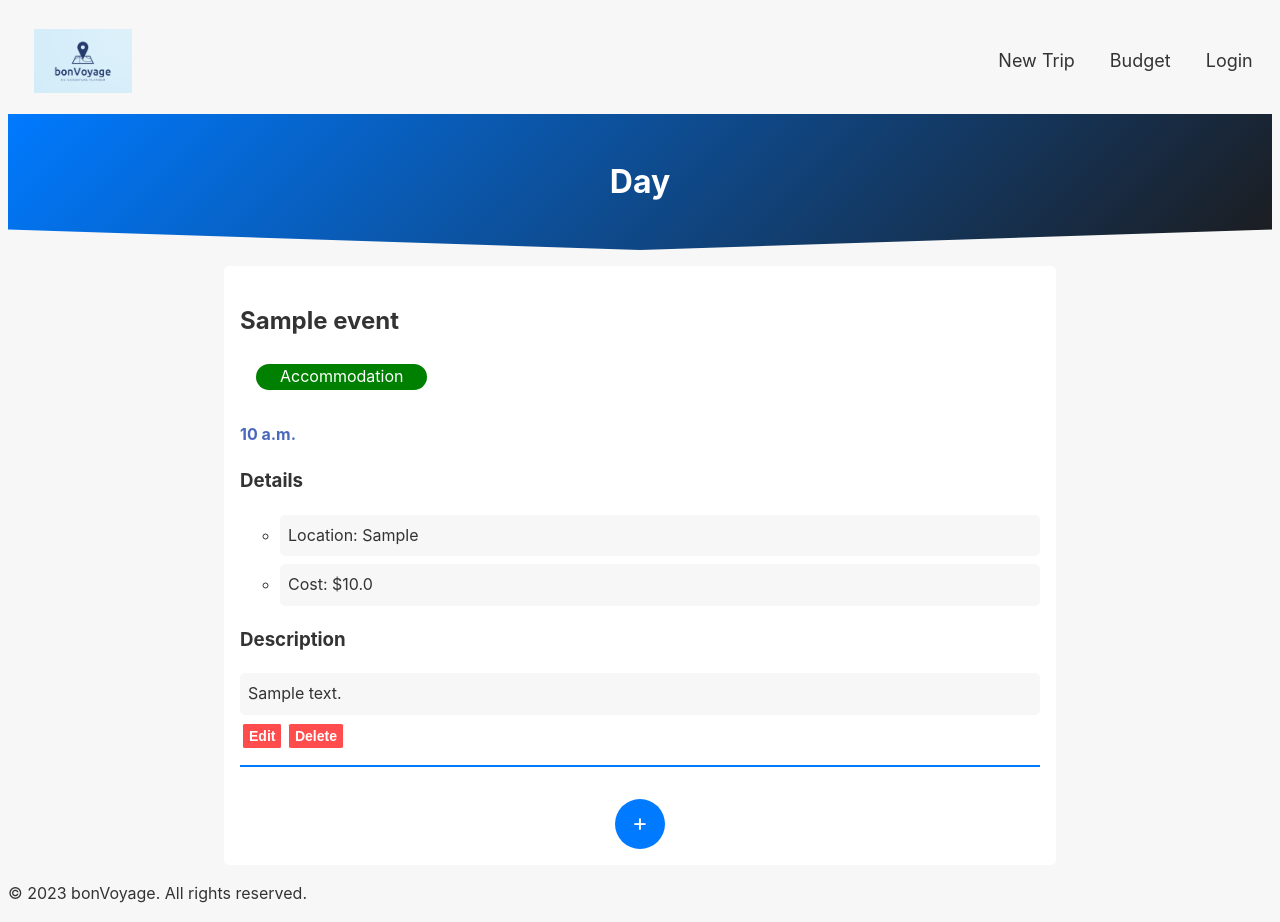
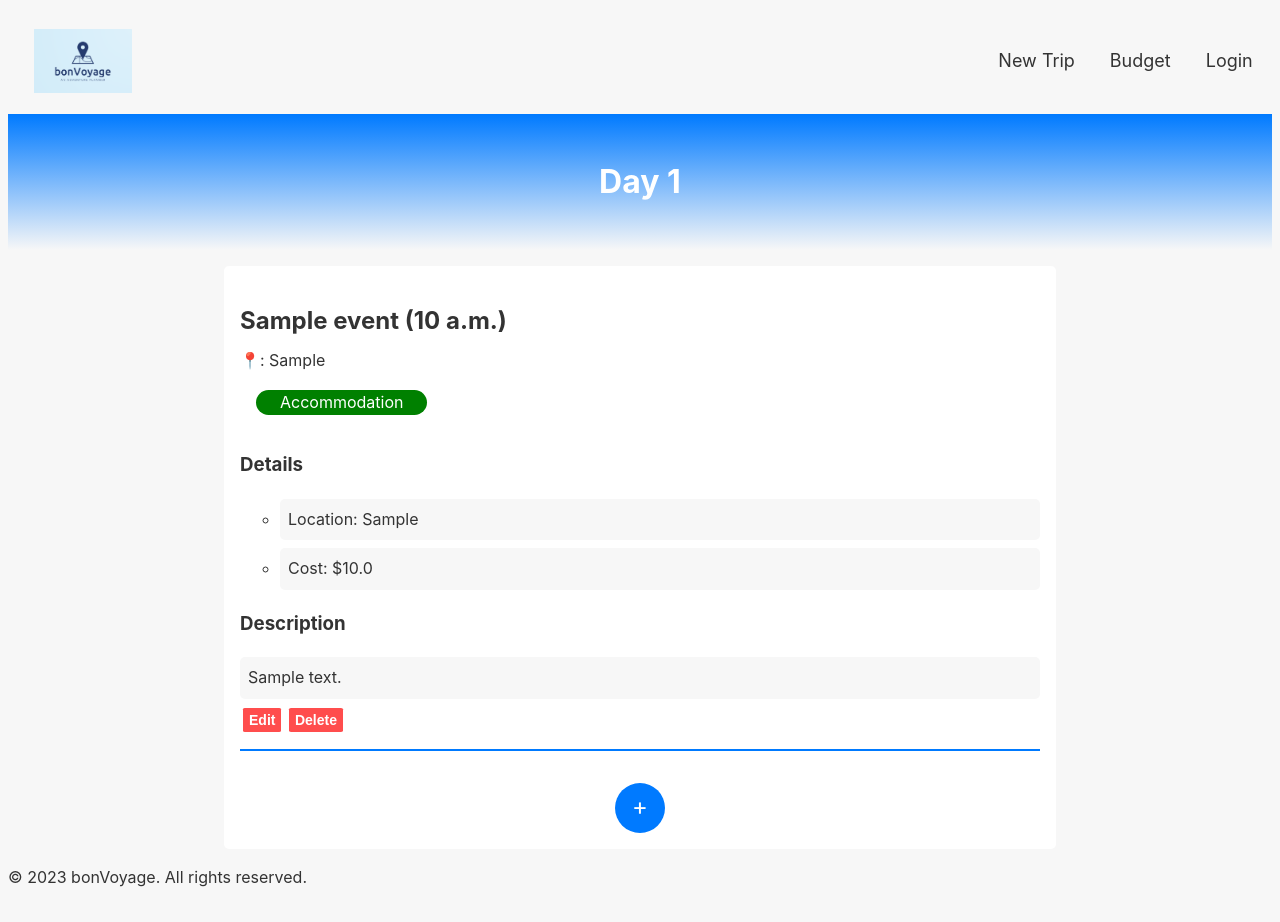
Before and after one commit to Karoboro/TravelPlanner, a Django app: page /view/day/1 in a window 1280 px wide. After the commit the page ends 887 px from the top, so only its background shows below. Run offline with Django 4.2, Linux system fonts and the light colour scheme; tables that the repository leaves empty hold one stand-in row (values such as "Sample post").

Commit message:
Alter CSS themeing (the header colour) and also applied styling to edit activity page

```diff
--- a/main/static/CSS/stylesheet.css
+++ b/main/static/CSS/stylesheet.css
@@ -1,5 +1,5 @@
 :root {
-    --main-color: #1c1c1e;
+    --main-color: #f7f7f7;
     --accent-color: #007aff;
     --background-color: #f7f7f7;
     --text-color: #333;
@@ -70,11 +70,11 @@
     justify-content: center;
     align-items: center;
     padding: 1rem;
-    background-image: linear-gradient(135deg, var(--accent-color) 0%, var(--main-color) 100%);
+    background-image: linear-gradient(180deg, var(--accent-color) 0%, var(--main-color) 100%);
     color: #fff;
     height: 13vh;
     margin-bottom: 1rem;
-    clip-path: polygon(0 0, 100% 0, 100% 85%, 50% 100%, 0 85%);
+    /* clip-path: polygon(0 0, 100% 0, 100% 85%, 50% 100%, 0 85%); */
   }
 
   .go-back {
@@ -408,10 +408,21 @@
   .time {
     color: #4a69bd;
     font-weight: bold;
-    /* margin-right: 15px; */
-    flex:0
   }
 /*
   .day {
     border: 1px solid;
   } */
+
+
+  /* edit event view styling */
+  .editField {
+    display: grid;
+    grid-template-columns: 1fr 7fr;
+    /* border: black solid; */
+    padding: 5px;
+  }
+
+  /* .editForm {
+    border: black solid;
+  } */
--- a/main/templates/main/days.html
+++ b/main/templates/main/days.html
@@ -2,17 +2,19 @@
 
 {% block content %}
 <header>
-    <h1>Day</h1>
+    <h1>Day {{ day }}</h1>
 </header>
 <main>
     <div class="container">
         {% for event in day.event_set.all %}
         <div class="event-details">
-            <h2 class="event-name">{{ event.name }}</h2>
+            <h2 class="event-name">{{ event.name }} ({{ event.time }})</h2>
+            <!-- <span class="time">{{ event.time }}</span> -->
+            <span class="location">📍: {{ event.location }}</span>
             <div class="tags">
                 <span class="tag">{{ event.category }}</span>
             </div>
-            <span class="time">{{ event.time }}</span>
+
             <h3>Details</h3>
             <ul class="subtasks">
                 <li class="subtask">Location: {{ event.location }}</li>
```
Also changed, not shown: main/templates/main/edit_event.html (+16 -8 lines).
